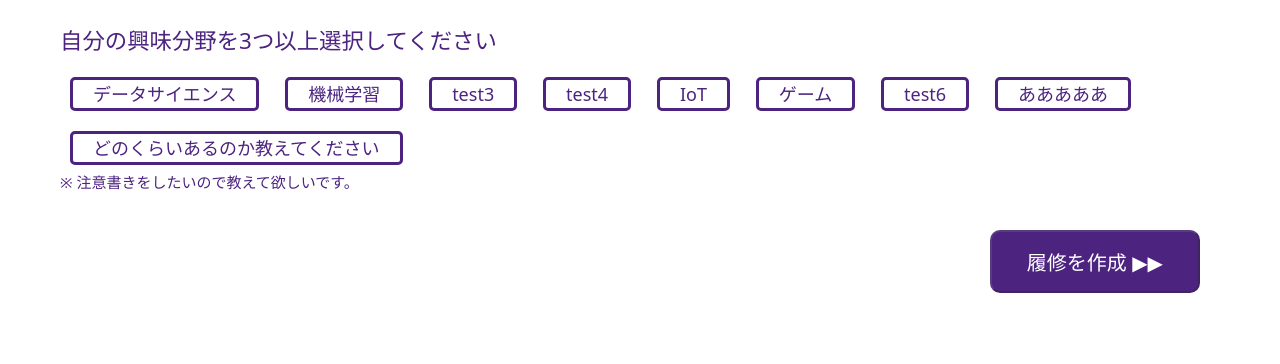
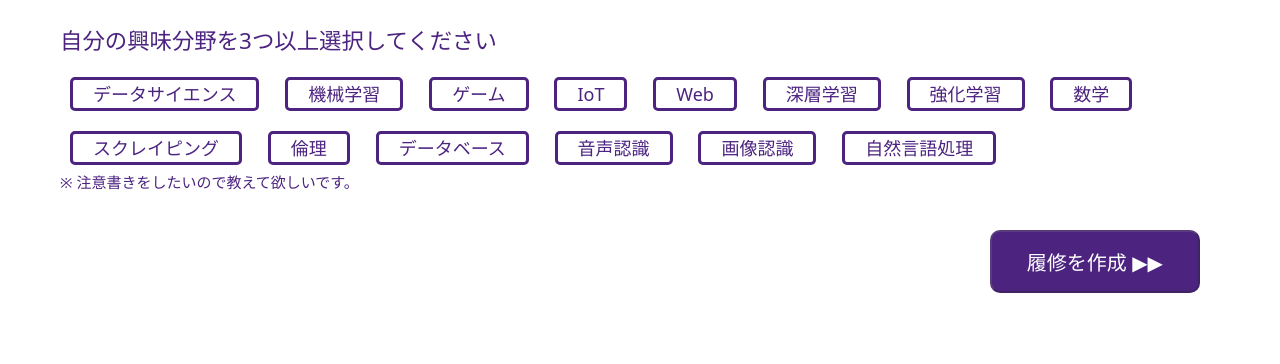
Before and after one commit to RyotaKITA-12/curriCreate, a Flask app: page / in a window 1280 px wide. Shown: the part 80-444 px from the top of the page. Run offline with Flask 2, Linux system fonts and the light colour scheme.

Commit message:
[server]link template-server

```diff
--- a/app/app.py
+++ b/app/app.py
@@ -6,7 +6,10 @@ app = Flask(__name__)
 @app.route("/")
 @app.route("/index")
 def index():
-    return render_template("index.html")
+    categorys = ["データサイエンス", "機械学習", "ゲーム", "IoT",
+                 "Web", "深層学習", "強化学習", "数学", "スクレイピング",
+                 "倫理", "データベース", "音声認識", "画像認識", "自然言語処理"]
+    return render_template("index.html", categorys=categorys)
 
 
 @app.route("/list")
--- a/app/templates/index.html
+++ b/app/templates/index.html
@@ -27,24 +27,10 @@
             <h3 class="h3">自分の興味分野を3つ以上選択してください</h3>
             <div class="container">
                 <div>
-                    <input id='test1' class="chk" type="checkbox" checked>
-                    <label for="test1">データサイエンス</label>
-                    <input id='test2' class="chk" type="checkbox" checked>
-                    <label for="test2">機械学習</label>
-                    <input id='test3' class="chk" type="checkbox" checked>
-                    <label for="test3">test3</label>
-                    <input id='test4' class="chk" type="checkbox" checked>
-                    <label for="test4">test4</label>
-                    <input id='test5' class="chk" type="checkbox" checked>
-                    <label for="test5">IoT</label>
-                    <input id='test6' class="chk" type="checkbox" checked>
-                    <label for="test6">ゲーム</label>
-                    <input id='test7' class="chk" type="checkbox" checked>
-                    <label for="test7">test6</label>
-                    <input id='test8' class="chk" type="checkbox" checked>
-                    <label for="test8">あああああ</label>
-                    <input id='test9' class="chk" type="checkbox" checked>
-                    <label for="test9">どのくらいあるのか教えてください</label>
+                    {% for category in categorys %}
+                    <input id='{{ category }}' class="chk" type="checkbox" checked>
+                    <label for='{{ category }}'>{{ category }}</label>
+                    {% endfor %}
                 </div>
                 <p>※ 注意書きをしたいので教えて欲しいです。</p>
                 <div>
```
